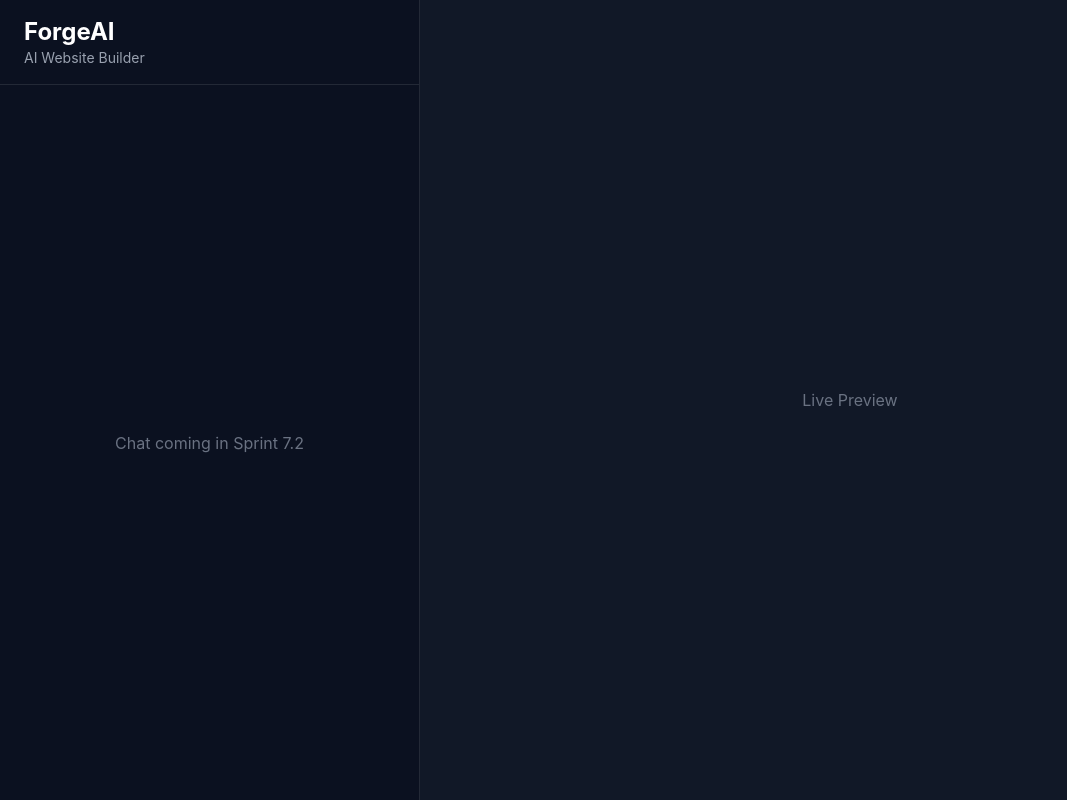
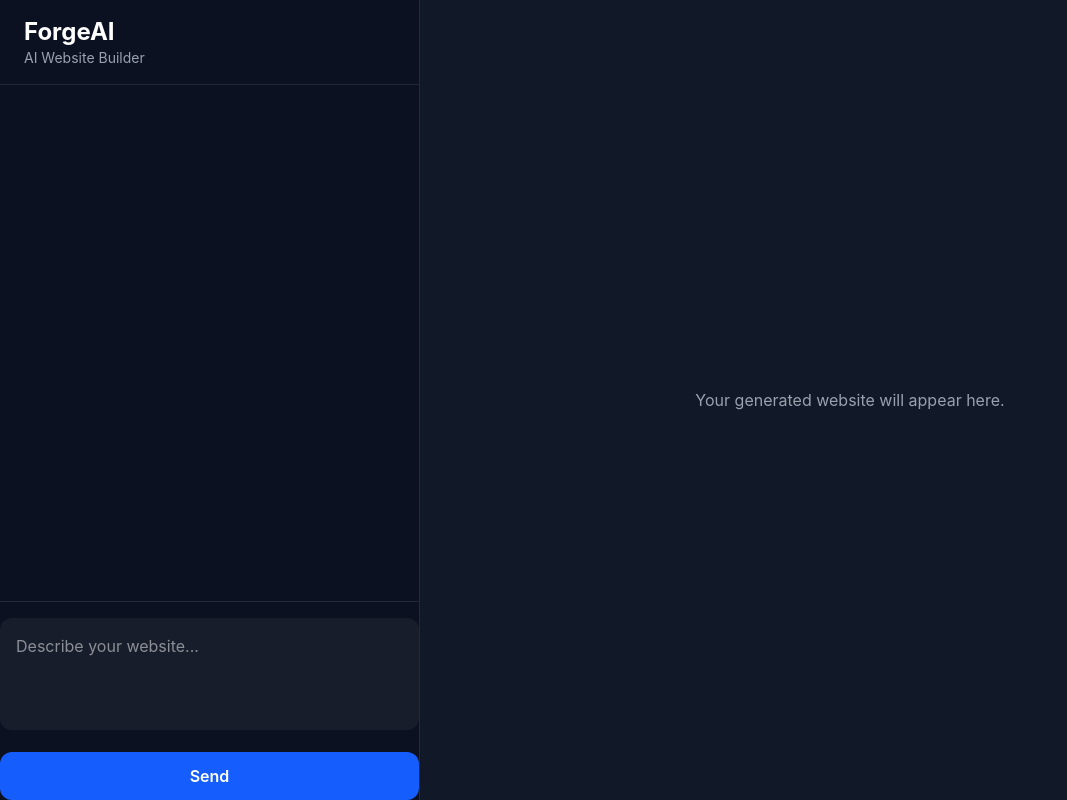
Before and after one commit to shahidbeigh4/ForgeAI, a Next.js app: page / in a window 1280 px wide. Shown: the whole page, without its empty margins (0-1067 px from the left). Built offline with nearby package versions, Linux system fonts and the light colour scheme.

Commit message:
feat(chat): connect planner to chat and live preview

```diff
--- a/src/components/forge/ForgeAI.tsx
+++ b/src/components/forge/ForgeAI.tsx
@@ -1,23 +1,88 @@
+"use client";
+
+import { useState } from "react";
+
 import Header from "./Header";
 import Sidebar from "./Sidebar";
 import Workspace from "./Workspace";
+import Preview from "./Preview";
+
+import ChatHistory, {
+  Message,
+} from "../chat/ChatHistory";
+
+import ChatComposer from "../chat/ChatComposer";
+
+import { ForgeDocument } from "@/engine/schema/document";
+import { planWebsite } from "@/engine/planner";
 
 export default function ForgeAI() {
+  const [messages, setMessages] = useState<Message[]>([]);
+
+  const [input, setInput] = useState("");
+
+  const [loading, setLoading] = useState(false);
+
+  const [document, setDocument] =
+    useState<ForgeDocument | null>(null);
+
+  function sendMessage() {
+    if (!input.trim()) return;
+
+    const prompt = input;
+
+    setMessages((previous) => [
+      ...previous,
+      {
+        role: "user",
+        content: prompt,
+      },
+    ]);
+
+    setLoading(true);
+
+    const website = planWebsite(prompt);
+
+    setDocument(website);
+
+    setMessages((previous) => [
+      ...previous,
+      {
+        role: "assistant",
+        content:
+          "Website generated successfully.",
+      },
+    ]);
+
+    setInput("");
+
+    setLoading(false);
+  }
+
   return (
     <div className="flex h-screen bg-[#020617] text-white">
+
       <Sidebar>
+
         <Header />
 
-        <div className="flex-1 flex items-center justify-center text-gray-500">
-          Chat coming in Sprint 7.2
-        </div>
+        <ChatHistory messages={messages} />
+
+        <ChatComposer
+          value={input}
+          onChange={setInput}
+          onSend={sendMessage}
+          loading={loading}
+        />
+
       </Sidebar>
 
       <Workspace>
-        <div className="flex h-full items-center justify-center text-gray-500">
-          Live Preview
-        </div>
+
+        <Preview document={document} />
+
       </Workspace>
+
     </div>
   );
 }
```
